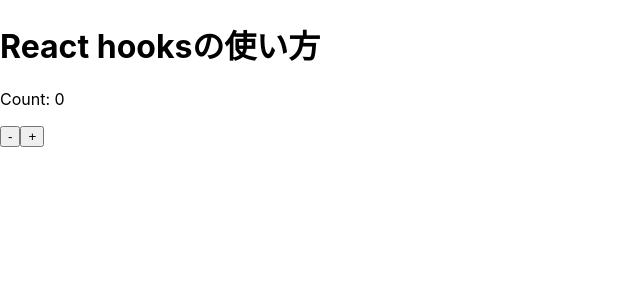
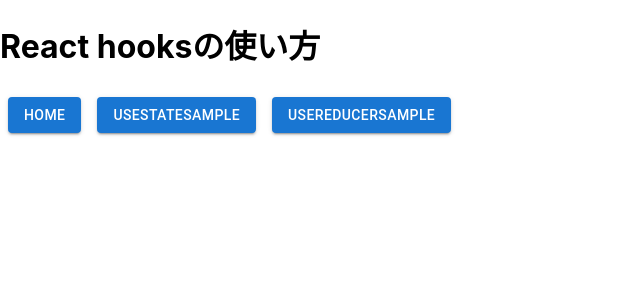
Before and after one commit to tamashiro-syuta/react-hooks-app, a React (Create React App) app: page / in a window 1280 px wide. Shown: the top 300 px of the page, without its empty margins (0-640 px from the left). Built offline with nearby package versions, Linux system fonts and the light colour scheme.

Commit message:
ボタンでそれぞれのコンポーネントに移動できるようにした

```diff
--- a/src/index.tsx
+++ b/src/index.tsx
@@ -1,10 +1,9 @@
 import React from 'react';
 import ReactDOM from 'react-dom/client';
 import './index.css';
-import App from './App';
 import reportWebVitals from './reportWebVitals';
-import { BrowserRouter, Route, Routes } from 'react-router-dom';
-import Counter from './components/UseStateSample';
+import { Routing } from './Routes';
+import { Button } from '@mui/material';
 
 // 【Reactのコードが反映されるまでの順序】
 // 1.public/index.htmlが読み込まれて、ブラウザで表示
@@ -18,12 +17,30 @@ const root = ReactDOM.createRoot(
 
 root.render(
   <React.StrictMode>
-    <BrowserRouter>
-      <h1>React hooksの使い方</h1>
-      <Routes>
-        <Route path={`/`} element={<Counter initialValue={0} />} />
-      </Routes>
-    </BrowserRouter>
+    <h1>React hooksの使い方</h1>
+
+    <Button
+      variant='contained'
+      sx={{margin: 1}}
+      href='/'
+    >
+      Home
+    </Button>
+    <Button
+      variant='contained'
+      sx={{margin: 1}}
+      href='/UseStateSample'
+    >
+      UseStateSample
+    </Button>
+    <Button
+      variant='contained'
+      sx={{margin: 1}}
+      href='/UseReducerSample'
+    >
+      UseReducerSample
+    </Button>
+    <Routing />
   </React.StrictMode>
 );
 
```
